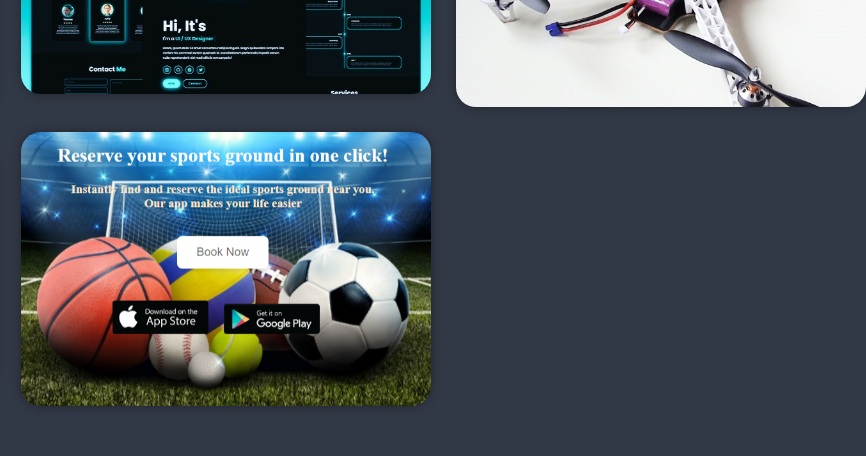
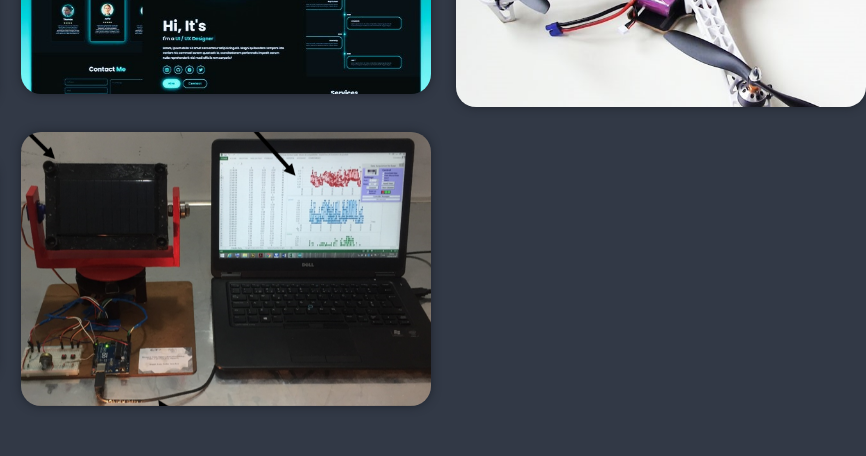
Before and after one commit to samykadri/portfolio, a plain HTML site: page index.html in a window 1280 px wide. Shown: the part 2740-3196 px from the top of the page, 414-1280 px from the left. Drawn offline with nearby package versions, Linux system fonts and the light colour scheme; some packages are replaced by stand-ins of ours; a script that the page names is missing.

Commit message:
Update index.html

```diff
--- a/index.html
+++ b/index.html
@@ -140,7 +140,7 @@
                 <img src="../portfolio/logo.png" ></div>
 
             <div class="portfolio-box">
-                <img src="../portfolio/portfolio4.PNG" >
+                <img src="../portfolio/portfolio1.PNG" >
                 <div class="portfolio-layer">
                     <h4>Sports Pitch Booking Web Application</h4>
                     <p>Developed a web application for sports pitch booking using HTML and CSS,
```
